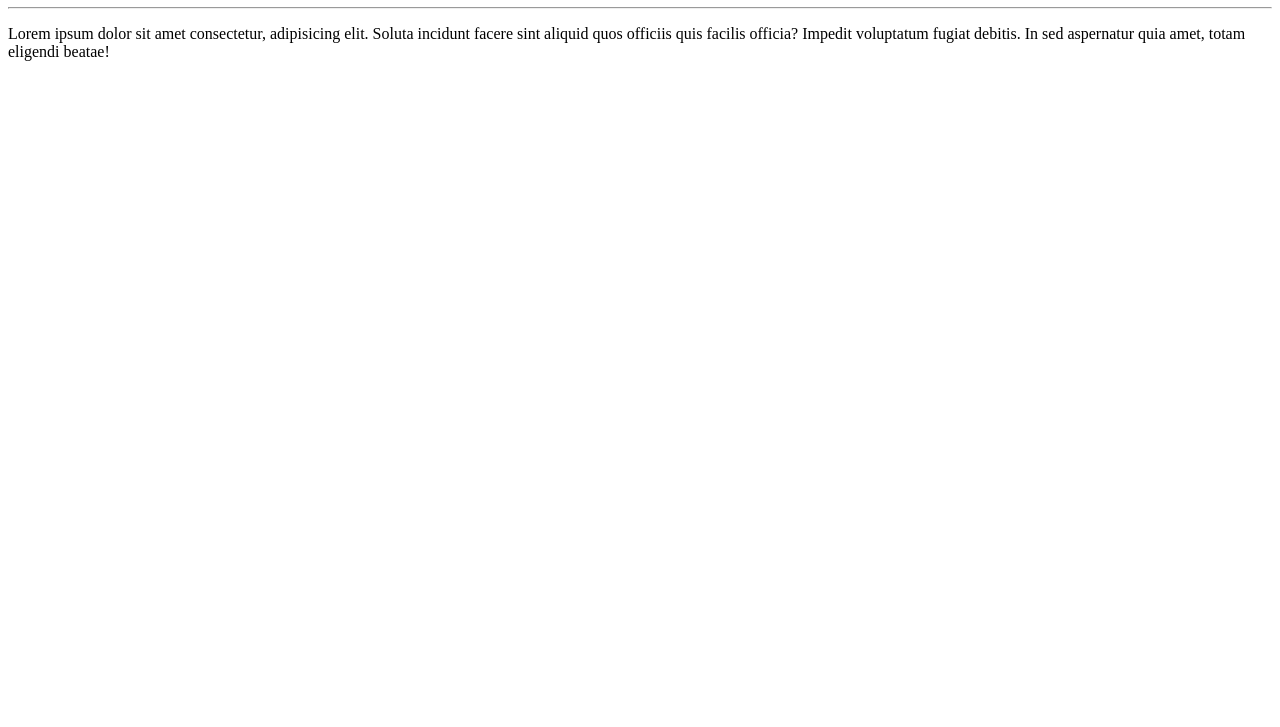
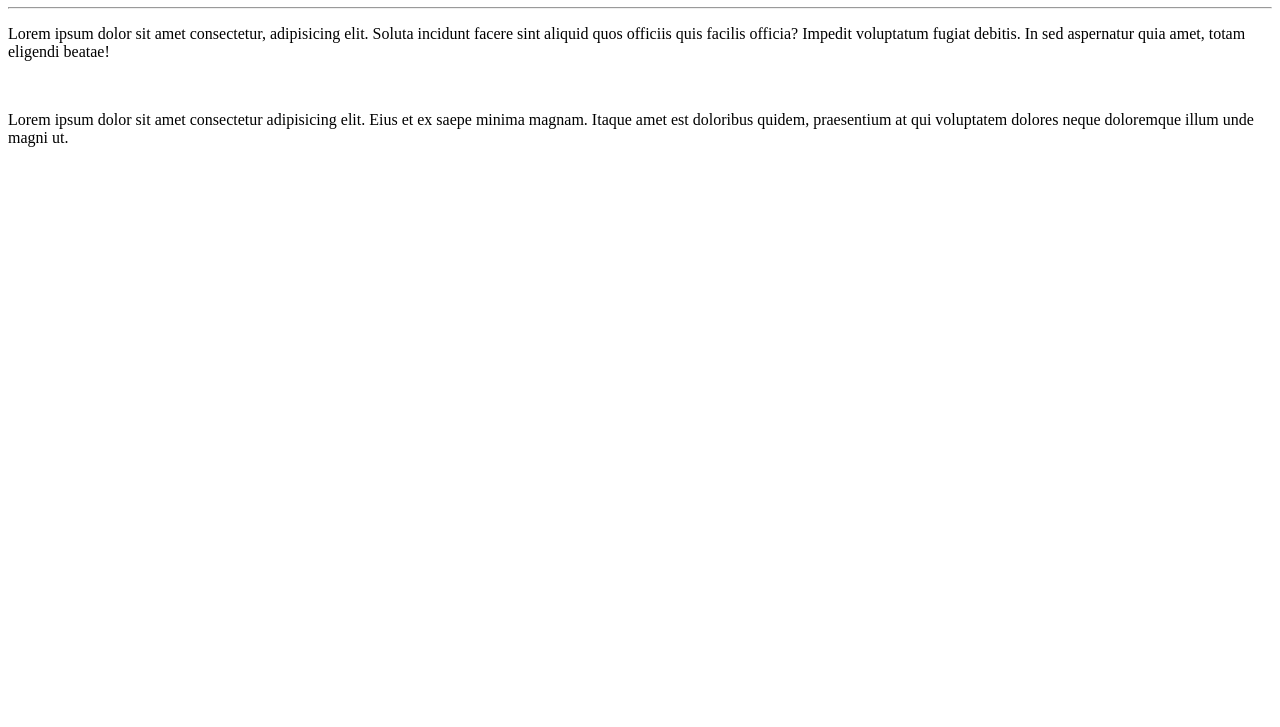
Before and after one commit to jurek-dev/Hello-World, a plain HTML site: page site/index.html in a window 1280 px wide. Shown: the part 73-800 px from the top of the page. Drawn offline with Linux system fonts and the light colour scheme.

Commit message:
Adicionado um segundo parágrafo

```diff
--- a/site/index.html
+++ b/site/index.html
@@ -10,5 +10,7 @@
     <h1>Olá, Mundo!</h1>
     <hr>
     <p>Lorem ipsum dolor sit amet consectetur, adipisicing elit. Soluta incidunt facere sint aliquid quos officiis quis facilis officia? Impedit voluptatum fugiat debitis. In sed aspernatur quia amet, totam eligendi beatae!</p>
+<br>
+<p>Lorem ipsum dolor sit amet consectetur adipisicing elit. Eius et ex saepe minima magnam. Itaque amet est doloribus quidem, praesentium at qui voluptatem dolores neque doloremque illum unde magni ut.</p>
 </body>
 </html>
```
Also changed, not shown: 1 other file.
